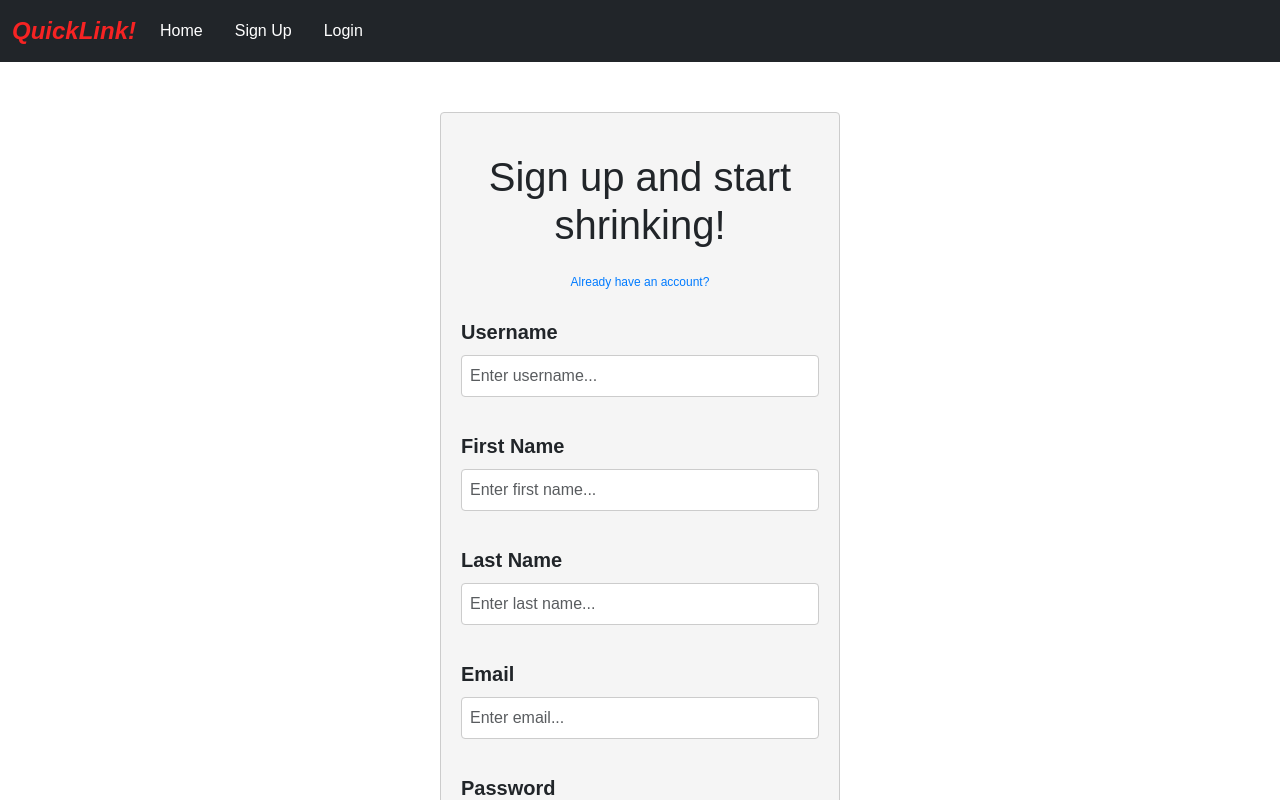
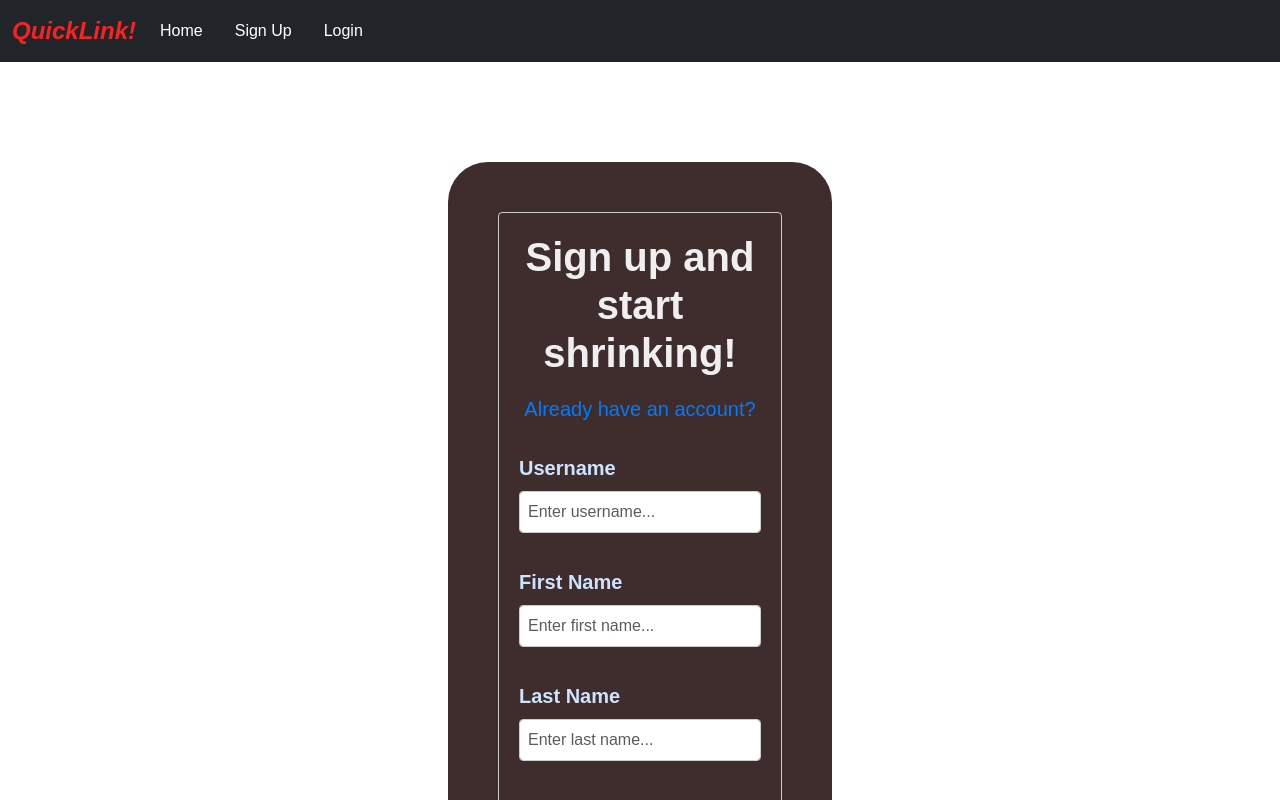
Before and after one commit to Emetegift/url-shortener-frontend, a React (Create React App) app: page /register in a window 1280 px wide. Shown: the top 800 px of the page. Built offline with nearby package versions, Linux system fonts and the light colour scheme.

Commit message:
updated css files

```diff
--- a/src/components/UrlShortener.js
+++ b/src/components/UrlShortener.js
@@ -395,9 +395,11 @@ export default function UrlShortener() {
         </Form.Group>
       </form>
 
-      <br />
       {Object.keys(responseData).length > 0 && (
         <div className="details">
+          <div className="qrcode">
+              <QRCode value={responseData.shortened_url} />
+          </div>
           <Form.Group>
             <Form.Label htmlFor="short_url">Shortened URL:</Form.Label>
             <Form.Control
@@ -406,6 +408,7 @@ export default function UrlShortener() {
               readOnly
               value={responseData.shortened_url}
             />
+
           </Form.Group>
           <br />
           <Form.Group>
@@ -419,18 +422,10 @@ export default function UrlShortener() {
           </Form.Group>
 
           <br />
-          <div className="qrcode">
-            <QRCode value={responseData.shortened_url} />
-          </div>
+
         </div>
       )}
 
-      <br />
-      <div className="b2d-div">
-        <Link to="/dashboard" className="b2d">
-          Dashboard
-        </Link>
-      </div>
     </div>
   );
 }
--- a/src/components/about.js
+++ b/src/components/about.js
@@ -6,7 +6,7 @@ import '../css/about.css'; // Imports the 'about.css' file located in the '../cs
 
 const About = () => { // Defines a functional component named 'About'
   return ( // Returns JSX code representing the UI of the component
-    <div className="about container">
+    <div className="about">
         <h3 className='heading'> <i><b>QuickLink!</b></i></h3>
       <h2><b>Make your experience count</b></h2>
       <p className='content'>Simplify your URLs and make them more manageable with QuickLink,
--- a/src/components/dashboard.js
+++ b/src/components/dashboard.js
@@ -93,7 +93,7 @@ function Dashboard() {
 
       <div className="analytics">
         <h4>Analytics</h4>
-        <p>Total Clicks: {user.analytics ? user.analytics.totalClicks : +1}</p>
+        <p className="totalclicks">Total Clicks: {user.analytics ? user.analytics.totalClicks : +1}</p>
       </div>
 
       {/* <div className="shorten-url">
--- a/src/components/login.js
+++ b/src/components/login.js
@@ -68,9 +68,9 @@ function Login() {
         <form onSubmit={handleSubmit}>
           <Form.Group>
             <center>
-              <h3>
+              <h1>
                 <b>Good to See you again</b>
-              </h3>
+              </h1>
             </center>
           </Form.Group>
           <Form.Group>
--- a/src/components/register.js
+++ b/src/components/register.js
@@ -352,8 +352,8 @@ function SignUp() {
         <form onSubmit={handleSubmit(onSubmit)}>
           <Form.Group>
             <center>
-              <h1>Sign up and start shrinking!</h1>
-              <small><Link to='/login'>Already have an account?</Link></small>
+              <h1><b>Sign up and start shrinking!</b></h1>
+              <h5><Link to='/login'>Already have an account?</Link></h5>
             </center>
           </Form.Group>
           <br></br>
--- a/src/css/about.css
+++ b/src/css/about.css
@@ -1,4 +1,4 @@
-   .about.container {
+   .about {
     max-width: 800px;
     margin: 0 auto;
     padding: 20px;
--- a/src/css/dashboard.css
+++ b/src/css/dashboard.css
@@ -1,3 +1,21 @@
+
+.dashboard{
+  display: flex;
+flex-direction: column;
+justify-content: left;
+align-items: left;
+padding: 50px;
+margin-top: 100px;
+margin-left: auto;
+margin-right: auto;
+background-color:  #3f2c2c;;
+max-width: 30%;
+padding-top: 50px;
+border-radius: 40px;
+/* min-height: 100vh; */
+
+}
+
 body {
     font-family: Arial, sans-serif;
     margin: 0;
@@ -8,7 +26,7 @@ body {
     font-size: 24px;
     font-weight: bold;
     margin: 20px 0;
-    color: #ff7b00;
+    color: #e9eaec;
   }
 
   h2 {
@@ -19,6 +37,7 @@ body {
 
   p {
     margin: 5px 0;
+    color: #e9eaec;
   }
 
   a {
@@ -45,6 +64,7 @@ body {
 
   .title-head {
     font-weight: bold;
+    color: #e9eaec;
   }
 
   .analytics {
@@ -53,6 +73,9 @@ body {
     margin-bottom: 20px;
   }
 
+  .totalclicks{
+    color: #e9eaec;
+  }
 
 
   .shorten-url {
--- a/src/css/register.css
+++ b/src/css/register.css
@@ -1,10 +1,29 @@
-.container {
+/* .container {
     display: flex;
     justify-content: center;
     align-items: flex-start;
     min-height: 100vh;
     padding-top: 50px;
-  }
+  } */
+
+
+.container{
+    display: flex;
+  flex-direction: column;
+  justify-content: center;
+  align-items: center;
+  padding: 50px;
+  margin-top: 100px;
+  margin-left: auto;
+  margin-right: auto;
+  background-color: #3f2c2c;
+  max-width: 30%;
+  padding-top: 50px;
+  border-radius: 40px;
+  /* min-height: 100vh; */
+
+}
+
 
   .form {
     width: 100%;
@@ -12,7 +31,7 @@
     padding: 20px;
     border: 1px solid #ccc;
     border-radius: 4px;
-    background-color: #f5f5f5;
+    /* background-color: #f5f5f5; */
   }
 
   .form h1 {
--- a/src/css/shortener.css
+++ b/src/css/shortener.css
@@ -1,30 +1,35 @@
-/* shortener.css */
-
 .contain {
   display: flex;
   flex-direction: column;
+  justify-content: center;
   align-items: center;
-  padding: 40px 20px;
-  margin-top: 100px; /* Add margin-top to create space below the navbar */
-  background-color: #f5f5f5;
+  padding: 50px;
+  margin-top: 100px;
+  margin-left: auto;
+  margin-right: auto;
+  background-color: #3f2c2c;
+  max-width: 30%;
+  padding-top: 50px;
+  border-radius: 40px;
 }
 
 h1 {
   text-align: center;
   margin-bottom: 20px;
+  color: #f0efef;
 }
 
 .messg {
   background-color: #cce5ff;
-  color: #004085;
+  color: #e9eaec;
   padding: 10px;
   margin-bottom: 20px;
   text-align: center;
 }
 
 .flash-message2 {
-  background-color: #f8d7da;
-  color: #721c24;
+  background-color: #aaa3a3;
+  color: #f0efef;
   padding: 10px;
   margin-bottom: 20px;
   text-align: center;
@@ -33,6 +38,15 @@ h1 {
 form {
   width: 100%;
   max-width: 400px;
+  color: #cce5ff;
+  margin: 0px;
+}
+
+.details {
+  width: 100%;
+  max-width: 400px;
+  color: #cce5ff;
+  margin-bottom: 0px;
 }
 
 .form-group {
@@ -67,8 +81,11 @@ button[type="submit"] {
 }
 
 .qrcode {
-  text-align: center;
   margin-top: 30px;
+  width: 100%;
+  display: flex;
+  justify-content: center;
+  /* width:00px; */
 }
 
 .b2d-div {
```
